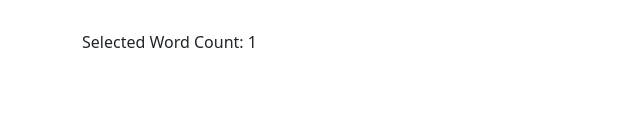
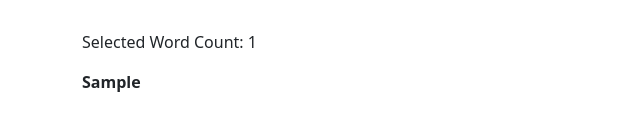
Before and after one commit to NikkitaTorres/text-analyzer, a plain HTML site: page index.html in a window 1280 px wide. Both pictures are taken after typing "Sample", "Sample" into the empty fields and a click on the button "Submit Survey". Shown: the part 322-452 px from the top of the page, 0-640 px from the left. Drawn offline with nearby package versions, Linux system fonts and the light colour scheme.

```diff
--- a/index.html
+++ b/index.html
@@ -25,6 +25,7 @@
     <div id="bolded-passage">
 
     </div>
+    <div id="word-frequency-list"></div>
   </div>
 </body>
 </html>
--- a/js/scripts.js
+++ b/js/scripts.js
@@ -1,7 +1,13 @@
+// Utility Logic
+
+function isEmpty(testString) {
+  return (testString.trim().length === 0);
+}
+
 // Business Logic
 
 function wordCounter(text) {
-  if (text.trim().length === 0) {
+  if (isEmpty(text)) {
     return 0;
   }
   let wordCount = 0;
@@ -18,7 +24,7 @@
 // Business Logic
 
 function numberOfOccurrencesInText(word, text) {
-  if (word.trim().length === 0) {
+  if (isEmpty(word)) {
     return 0;
   }
   const textArray = text.split(" ");
@@ -32,6 +38,26 @@
   }
 
   // UI Logic
+  function boldPassage(word, text) {
+    if (isEmpty(word) || isEmpty(text)) {
+      return null;
+    }
+    const p = document.createElement("p");
+    let textArray = text.split(" ");
+    textArray.forEach(function(element, index) {
+      if (word === element) {
+        const bold = document.createElement("strong");
+        bold.append(element);
+        p.append(bold);
+      } else {
+        p.append(element);
+      }
+      if (index !== (textArray.length - 1)) {
+        p.append(" ");
+      }
+    });
+    return p;
+  }
 
 function handleFormSubmission() {
   event.preventDefault();
@@ -41,15 +67,13 @@
   const occurrencesOfWord = numberOfOccurrencesInText(word, passage);
   document.getElementById("total-count").innerText = wordCount;
   document.getElementById("selected-count").innerText = occurrencesOfWord;
-}
 
-function boldPassage(word, text) {
-  if ((text.trim().length === 0) || (word.trim().length === 0)) {
-    return null;
+  let boldedPassage = boldPassage(word, passage);
+  if(boldedPassage) {
+    document.querySelector("div#bolded-passage").append(boldedPassage);
+  } else {
+    document.querySelector("div#bolded-passage").innerText = null;
   }
-  const p = document.createElement("p");
-  p.append(text);
-  return p;
 }
 
 window.addEventListener("load", function() {
```
Also changed, not shown: 1 other file.
